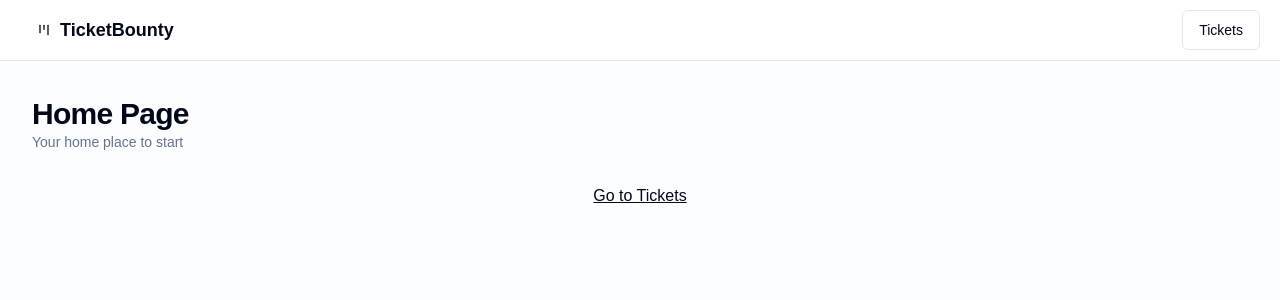
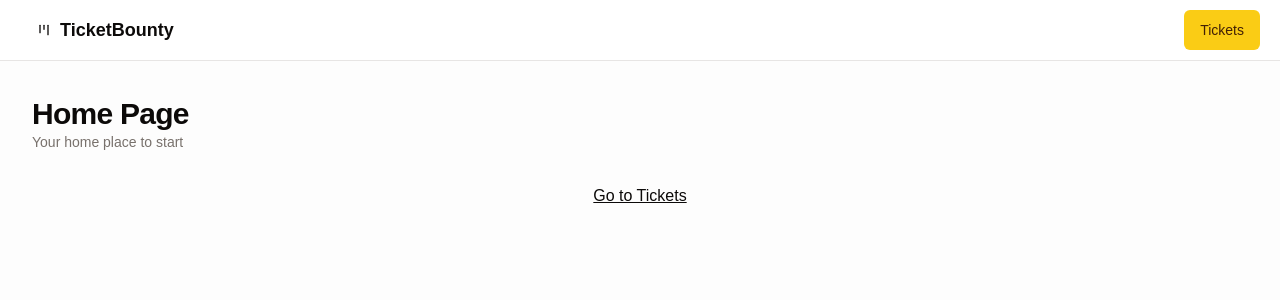
Before and after one commit to mkhmbtv/bountix, a Next.js app: page / in a window 1280 px wide. Shown: the top 300 px of the page. Built offline with nearby package versions, Linux system fonts and the light colour scheme.

Commit message:
Change theme to yellow

```diff
--- a/src/app/globals.css
+++ b/src/app/globals.css
@@ -9,51 +9,52 @@
 @layer base {
   :root {
     --background: 0 0% 100%;
-    --foreground: 222.2 84% 4.9%;
+    --foreground: 20 14.3% 4.1%;
     --card: 0 0% 100%;
-    --card-foreground: 222.2 84% 4.9%;
+    --card-foreground: 20 14.3% 4.1%;
     --popover: 0 0% 100%;
-    --popover-foreground: 222.2 84% 4.9%;
-    --primary: 222.2 47.4% 11.2%;
-    --primary-foreground: 210 40% 98%;
-    --secondary: 210 40% 96.1%;
-    --secondary-foreground: 222.2 47.4% 11.2%;
-    --muted: 210 40% 96.1%;
-    --muted-foreground: 215.4 16.3% 46.9%;
-    --accent: 210 40% 96.1%;
-    --accent-foreground: 222.2 47.4% 11.2%;
+    --popover-foreground: 20 14.3% 4.1%;
+    --primary: 47.9 95.8% 53.1%;
+    --primary-foreground: 26 83.3% 14.1%;
+    --secondary: 60 4.8% 95.9%;
+    --secondary-foreground: 24 9.8% 10%;
+    --muted: 60 4.8% 95.9%;
+    --muted-foreground: 25 5.3% 44.7%;
+    --accent: 60 4.8% 95.9%;
+    --accent-foreground: 24 9.8% 10%;
     --destructive: 0 84.2% 60.2%;
-    --destructive-foreground: 210 40% 98%;
-    --border: 214.3 31.8% 91.4%;
-    --input: 214.3 31.8% 91.4%;
-    --ring: 222.2 84% 4.9%;
+    --destructive-foreground: 60 9.1% 97.8%;
+    --border: 20 5.9% 90%;
+    --input: 20 5.9% 90%;
+    --ring: 20 14.3% 4.1%;
+    --radius: 0.5rem;
     --chart-1: 12 76% 61%;
     --chart-2: 173 58% 39%;
     --chart-3: 197 37% 24%;
     --chart-4: 43 74% 66%;
     --chart-5: 27 87% 67%;
-    --radius: 0.5rem;
   }
+
   .dark {
-    --background: 222.2 84% 4.9%;
-    --foreground: 210 40% 98%;
-    --card: 222.2 84% 4.9%;
-    --card-foreground: 210 40% 98%;
-    --popover: 222.2 84% 4.9%;
-    --popover-foreground: 210 40% 98%;
-    --primary: 210 40% 98%;
-    --primary-foreground: 222.2 47.4% 11.2%;
-    --secondary: 217.2 32.6% 17.5%;
-    --secondary-foreground: 210 40% 98%;
-    --muted: 217.2 32.6% 17.5%;
-    --muted-foreground: 215 20.2% 65.1%;
-    --accent: 217.2 32.6% 17.5%;
-    --accent-foreground: 210 40% 98%;
+    --background: 20 14.3% 4.1%;
+    --foreground: 60 9.1% 97.8%;
+    --card: 20 14.3% 4.1%;
+    --card-foreground: 60 9.1% 97.8%;
+    --popover: 20 14.3% 4.1%;
+    --popover-foreground: 60 9.1% 97.8%;
+    --primary: 47.9 95.8% 53.1%;
+    --primary-foreground: 26 83.3% 14.1%;
+    --secondary: 12 6.5% 15.1%;
+    --secondary-foreground: 60 9.1% 97.8%;
+    --muted: 12 6.5% 15.1%;
+    --muted-foreground: 24 5.4% 63.9%;
+    --accent: 12 6.5% 15.1%;
+    --accent-foreground: 60 9.1% 97.8%;
     --destructive: 0 62.8% 30.6%;
-    --destructive-foreground: 210 40% 98%;
-    --border: 217.2 32.6% 17.5%;
-    --input: 217.2 32.6% 17.5%;
-    --ring: 212.7 26.8% 83.9%;
+    --destructive-foreground: 60 9.1% 97.8%;
+    --border: 12 6.5% 15.1%;
+    --input: 12 6.5% 15.1%;
+    --ring: 35.5 91.7% 32.9%;
     --chart-1: 220 70% 50%;
     --chart-2: 160 60% 45%;
     --chart-3: 30 80% 55%;
@@ -66,6 +67,7 @@
   * {
     @apply border-border;
   }
+
   body {
     @apply bg-background text-foreground;
   }
--- a/src/app/layout.tsx
+++ b/src/app/layout.tsx
@@ -46,7 +46,7 @@
           <div>
             <Link
               href={ticketsPath()}
-              className={buttonVariants({ variant: "outline" })}
+              className={buttonVariants({ variant: "default" })}
             >
               Tickets
             </Link>
```
